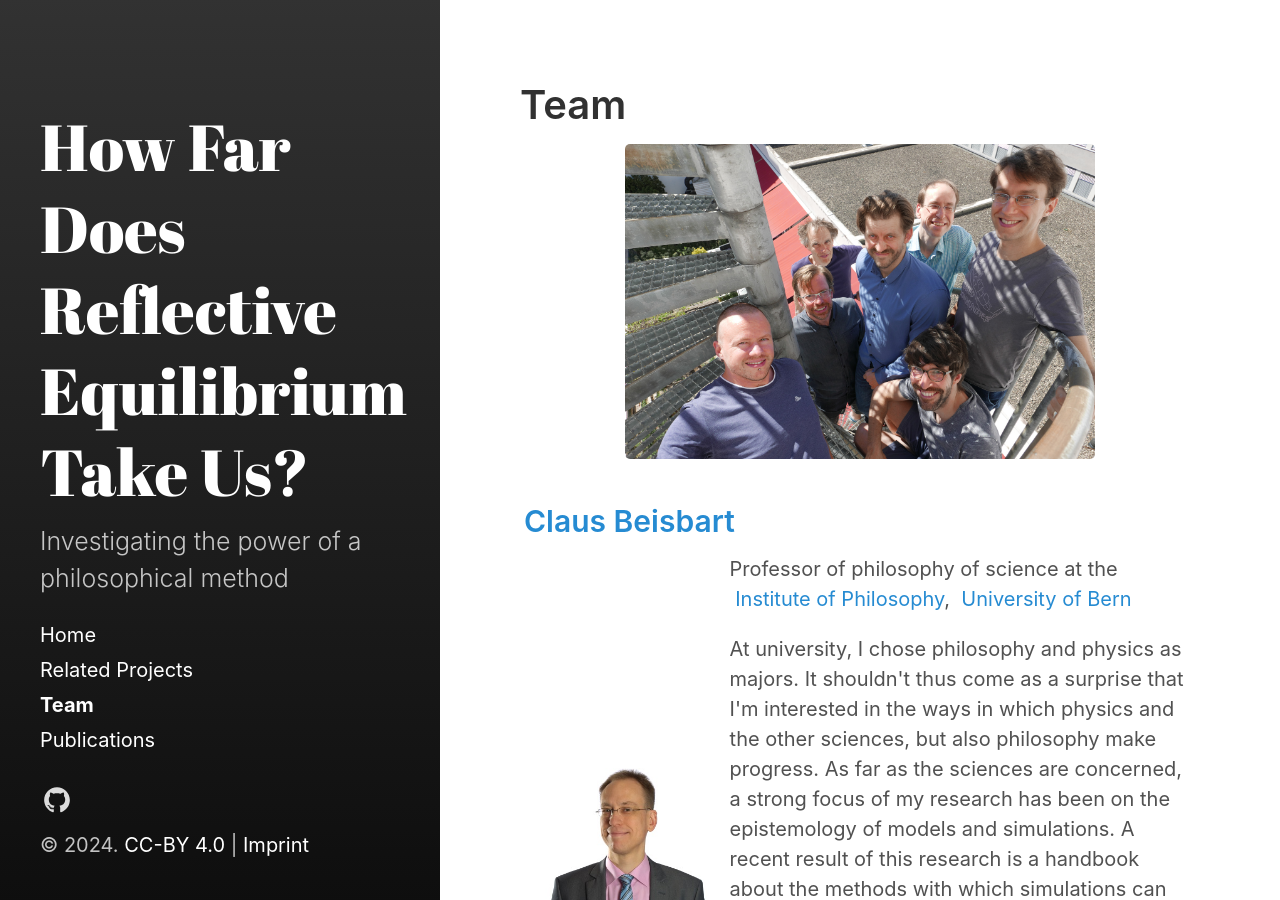
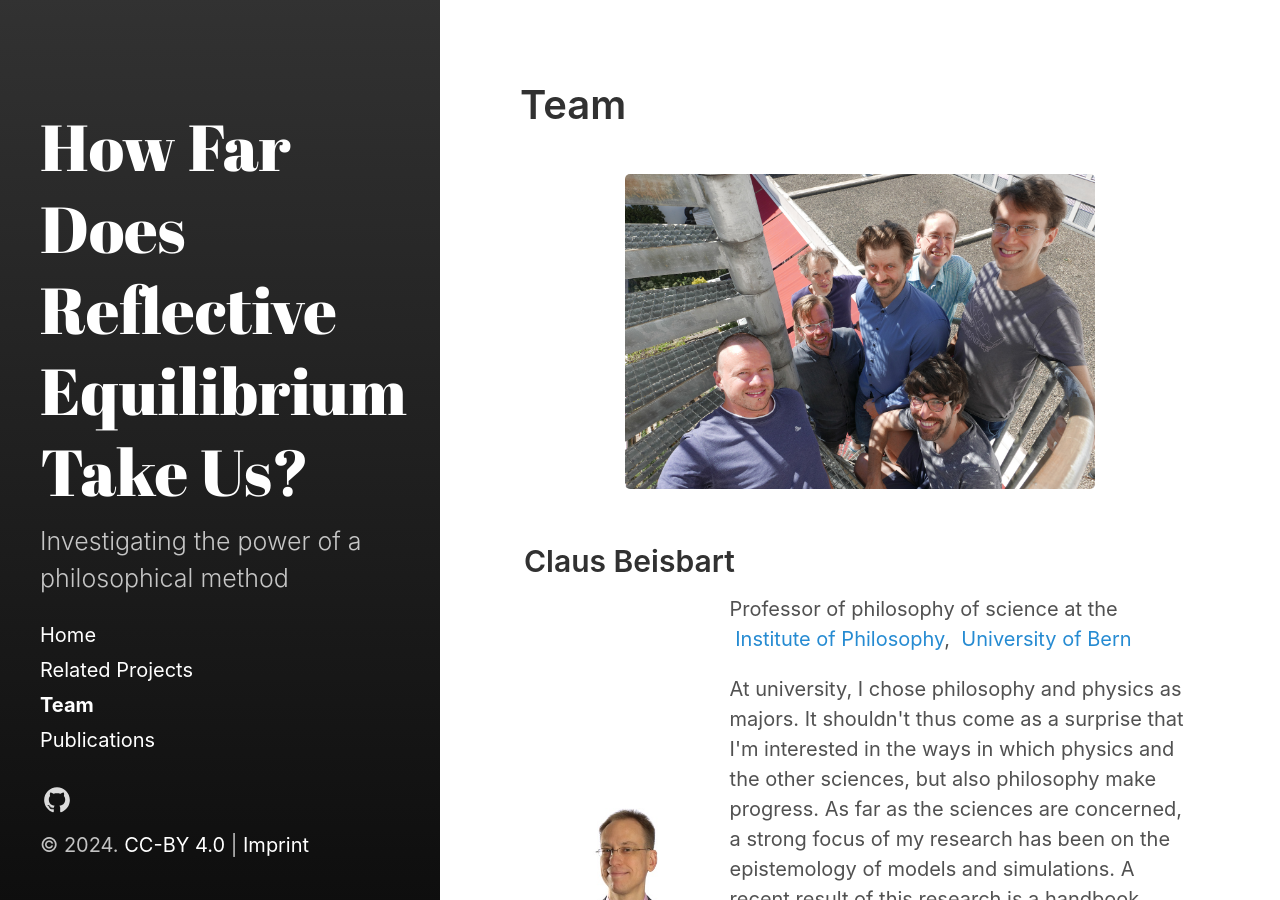
Before and after one commit to re-models/re-models.github.io, a Jekyll site: the page built from team.html, in a window 1280 px wide and 900 px high. Built offline with Jekyll 4.4.1, drawn with Linux system fonts in a browser that asks for light colours.

Commit message:
Removing empty links related to h2-headings (team member names).

```diff
--- a/team.html
+++ b/team.html
@@ -7,10 +7,10 @@ sidebar_sort_order: 2
 
 
 <div class="row">
-    <img src="{{ '/assets/img/RE3-Team.jpg' | relative_url }}" style="width:70%; display: block; margin-left: auto; margin-right: auto;">
+    <img src="{{ '/assets/img/RE3-Team.jpg' | relative_url }}" style="display: block; margin-left: auto; margin-right: auto; margin-top:30px; margin-bottom:30px; width:70%">
 </div>
 <div class="row">
-    <div style="width:100%;"><h2><a href="">Claus Beisbart</a></h2> </div>
+    <div style="width:100%;"><h2>Claus Beisbart</h2> </div>
 </div>
 <div class="row">
     <div class="column30"><img src="{{ '/assets/img/picture_beisbart.jpg' | relative_url }}" style="width:100%"></div>
@@ -20,7 +20,7 @@ sidebar_sort_order: 2
     </div>
 </div>
 <div class="row">
-    <div style="width:100%;"> <h2><a href="">Gregor Betz</a></h2> </div>
+    <div style="width:100%;"><h2>Gregor Betz</h2> </div>
 </div>
 <div class="row">
     <div class="column70">
@@ -31,7 +31,7 @@ sidebar_sort_order: 2
 
 </div>
 <div class="row">
-    <div style="width:100%;"><h2><a href="">Georg Brun</a></h2> </div>
+    <div style="width:100%"><h2>Georg Brun</h2> </div>
 </div>
 <div class="row">
     <div class="column40">
@@ -39,7 +39,6 @@ sidebar_sort_order: 2
         <img src="{{ '/assets/img/picture_brun.png' | relative_url }}" style="width:100%">
         <figcaption style="font-size: 8px;">Picture by Tomáš Princ</figcaption>
     </figure>
-
     </div>
     <div class="column60">
         <p>Lecturer at the &nbsp;<a href="{{ site.data.re_project.team.brun.link_department }}" target="_blank">Institute of Philosophy</a>, &nbsp;<a href="{{ site.data.re_project.team.brun.link_institution }}" target="_blank">University of Bern</a></p></p>
```
